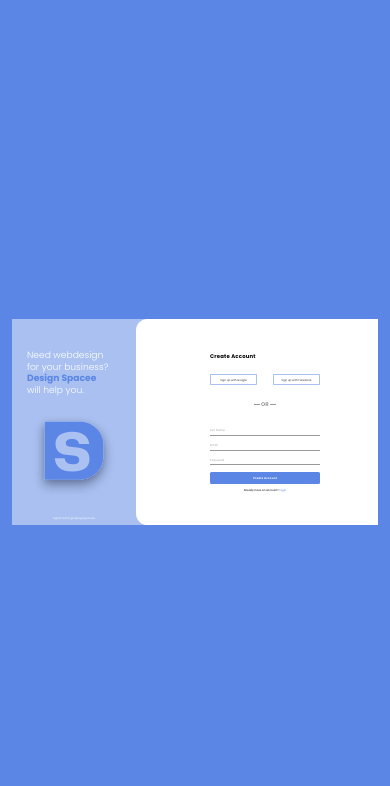
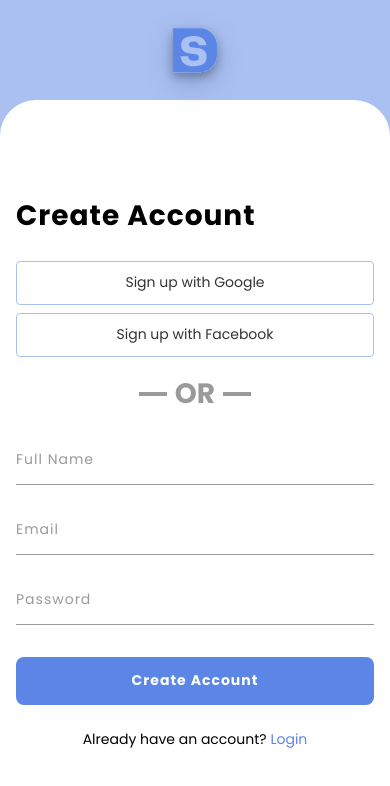
Before and after one commit to mandocdocmawin-dot/APPDEV1, a React (Vite) app in the folder F_L04_ReactJsStylingFigmaConversion/: page / in a window 390 px wide. Shown: the top 786 px of the page. Built offline with nearby package versions, Linux system fonts and the light colour scheme.

Commit message:
Implement responsive layouts for Login and Sign Up screens

```diff
--- a/F_L04_ReactJsStylingFigmaConversion/src/components/Login/Login.module.css
+++ b/F_L04_ReactJsStylingFigmaConversion/src/components/Login/Login.module.css
@@ -113,3 +113,91 @@
     font-weight: var(--font-weight-bold);
     text-decoration: none;
 }
+
+/* ---------- Responsive Media Queries ---------- */
+@media (max-width: 900px) {
+    .login {
+        width: 92vw;
+        height: auto;
+        min-height: auto;
+        flex-direction: column;
+        border-radius: var(--radius-button);
+        margin: 0 auto;
+        overflow: visible;
+    }
+
+    .left {
+        width: 100%;
+        padding: var(--space-6) var(--space-6) var(--space-4);
+    }
+
+    .tagline {
+        align-self: center;
+        text-align: center;
+    }
+
+    .logo {
+        height: 120px;
+        max-height: 120px;
+        margin: var(--space-4) 0;
+    }
+
+    .link {
+        display: none;
+    }
+
+    .right {
+        width: 100%;
+        border-radius: var(--radius-panel) var(--radius-panel) 0 0;
+        padding: var(--space-9) var(--space-6);
+    }
+
+    .form {
+        left: 0;
+        width: 100%;
+        max-width: 100%;
+    }
+
+    .form h2 {
+        margin-bottom: var(--space-6);
+    }
+}
+
+@media (max-width: 480px) {
+    .login {
+        width: 100%;
+        min-height: 100vh;
+        border-radius: 0;
+    }
+
+    .left {
+        padding: var(--space-6) var(--space-4) var(--space-4);
+    }
+
+    .tagline {
+        display: none;
+    }
+
+    .logo {
+        height: 60px;
+        max-height: 60px;
+        margin: 0;
+    }
+
+    .right {
+        border-radius: var(--space-9) var(--space-9) 0 0;
+        padding: var(--space-6) var(--space-4);
+    }
+
+    .form input {
+        margin-bottom: var(--space-4);
+    }
+
+    .form button {
+        height: var(--button-height-compact);
+    }
+
+    .signup {
+        font-size: var(--font-size-small);
+    }
+}
--- a/F_L04_ReactJsStylingFigmaConversion/src/components/SignUp/SignUp.module.css
+++ b/F_L04_ReactJsStylingFigmaConversion/src/components/SignUp/SignUp.module.css
@@ -111,3 +111,49 @@
   outline: 2px solid var(--color-primary);
   outline-offset: 4px;
 }
+
+/* ---------- Responsive Media Queries ---------- */
+@media (max-width: 900px) {
+  .content {
+    left: 0;
+    width: 100%;
+    max-width: 100%;
+    padding-block: var(--space-4);
+  }
+
+  .heading {
+    margin-bottom: var(--space-6);
+  }
+
+  .divider {
+    margin-block: var(--space-4);
+  }
+
+  .divider::before,
+  .divider::after {
+    height: 4px;
+  }
+
+  .socialOptions {
+    gap: var(--space-4);
+  }
+
+  .socialButton {
+    min-height: var(--button-height-compact);
+  }
+
+  .input {
+    margin-bottom: var(--space-4);
+  }
+}
+
+@media (max-width: 480px) {
+  .socialOptions {
+    flex-direction: column;
+    gap: var(--space-2);
+  }
+
+  .socialButton {
+    width: 100%;
+  }
+}
--- a/F_L04_ReactJsStylingFigmaConversion/src/index.css
+++ b/F_L04_ReactJsStylingFigmaConversion/src/index.css
@@ -20,3 +20,41 @@ body {
   width: min(94vw, 167.111111vh, 1920px);
   container-type: inline-size;
 }
+
+@media (max-width: 900px) {
+  body {
+    padding: 16px 0;
+  }
+
+  #root {
+    width: 100%;
+    /* Use readable device sizes instead of desktop canvas scaling. */
+    --font-size-small: 14px;
+    --font-size-body: 16px;
+    --font-size-heading: 28px;
+    --font-size-tagline: 28px;
+    --letter-spacing: 1px;
+    --space-2: 8px;
+    --space-4: 16px;
+    --space-6: 24px;
+    --space-7: 28px;
+    --space-9: 36px;
+    --space-15: 60px;
+    --input-padding-top: 18px;
+    --input-padding-bottom: 14px;
+    --form-heading-gap: 32px;
+    --button-height: 48px;
+    --button-height-compact: 44px;
+    --radius-small: 4px;
+    --radius-button: 8px;
+    --radius-panel: 28px;
+    --form-width: 575px;
+    --shadow-logo: 0 8px 12px rgba(60, 80, 140, 0.35);
+  }
+}
+
+@media (max-width: 480px) {
+  body {
+    padding: 0;
+  }
+}
```
